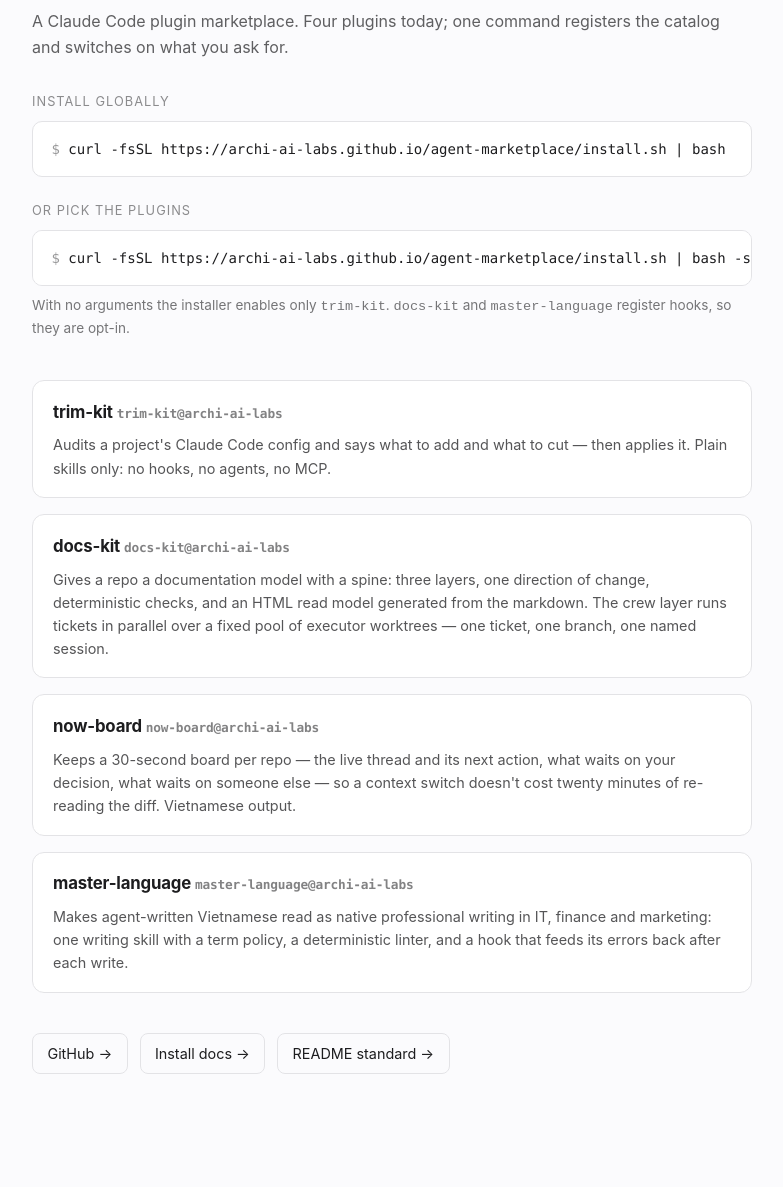
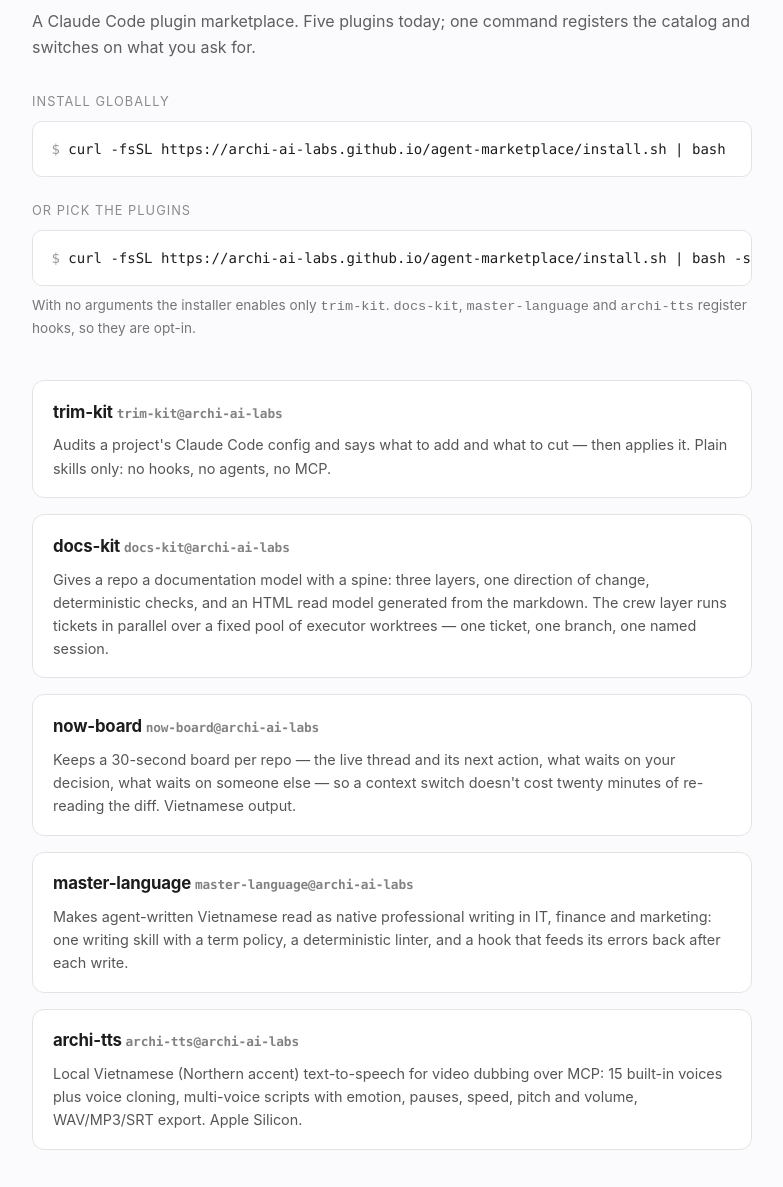
Before and after one commit to archi-ai-labs/agent-marketplace, a plain HTML site: page index.html in a window 1280 px wide. Shown: the part 79-1266 px from the top of the page, without its empty margins (248-1031 px from the left). Before the commit the page ends 1185 px from the top, so only its background shows below. Drawn offline with Linux system fonts and the light colour scheme.

Commit message:
Catalog: add archi-tts
Local Vietnamese text-to-speech for video dubbing over MCP
(archi-ai-labs/archi-tts v0.1.0). It registers a SessionStart hook and an
MCP server, so it ships defaultEnabled false and the installer enables it
only on --plugins. The COMMUNITY-PLUGIN-STANDARD roster gains its row: no
open skills, setup is closed.

Co-Authored-By: Claude Opus 5.5 <noreply@anthropic.com>

```diff
--- a/index.html
+++ b/index.html
@@ -4,7 +4,7 @@
 <meta charset="utf-8">
 <meta name="viewport" content="width=device-width, initial-scale=1">
 <title>archi-ai-labs — Claude Code plugins</title>
-<meta name="description" content="The archi-ai-labs marketplace for Claude Code: trim-kit, docs-kit, now-board and master-language, installable with one command.">
+<meta name="description" content="The archi-ai-labs marketplace for Claude Code: trim-kit, docs-kit, now-board, master-language and archi-tts, installable with one command.">
 <style>
   :root { color-scheme: light dark; }
   * { box-sizing: border-box; }
@@ -51,14 +51,14 @@
 <body>
 <main>
   <h1>archi-ai-labs</h1>
-  <p class="tag">A Claude Code plugin marketplace. Four plugins today; one command registers the catalog and switches on what you ask for.</p>
+  <p class="tag">A Claude Code plugin marketplace. Five plugins today; one command registers the catalog and switches on what you ask for.</p>
 
   <p class="label">Install globally</p>
   <div class="cmd"><span class="p">$ </span>curl -fsSL https://archi-ai-labs.github.io/agent-marketplace/install.sh | bash</div>
 
   <p class="label">Or pick the plugins</p>
-  <div class="cmd"><span class="p">$ </span>curl -fsSL https://archi-ai-labs.github.io/agent-marketplace/install.sh | bash -s -- --plugins trim-kit,docs-kit,now-board,master-language</div>
-  <p class="note">With no arguments the installer enables only <code>trim-kit</code>. <code>docs-kit</code> and <code>master-language</code> register hooks, so they are opt-in.</p>
+  <div class="cmd"><span class="p">$ </span>curl -fsSL https://archi-ai-labs.github.io/agent-marketplace/install.sh | bash -s -- --plugins trim-kit,docs-kit,now-board,master-language,archi-tts</div>
+  <p class="note">With no arguments the installer enables only <code>trim-kit</code>. <code>docs-kit</code>, <code>master-language</code> and <code>archi-tts</code> register hooks, so they are opt-in.</p>
 
   <div class="plugins">
     <a class="card" href="https://github.com/archi-ai-labs/trim-kit">
@@ -77,6 +77,10 @@
       <h2>master-language <code>master-language@archi-ai-labs</code></h2>
       <p>Makes agent-written Vietnamese read as native professional writing in IT, finance and marketing: one writing skill with a term policy, a deterministic linter, and a hook that feeds its errors back after each write.</p>
     </a>
+    <a class="card" href="https://github.com/archi-ai-labs/archi-tts">
+      <h2>archi-tts <code>archi-tts@archi-ai-labs</code></h2>
+      <p>Local Vietnamese (Northern accent) text-to-speech for video dubbing over MCP: 15 built-in voices plus voice cloning, multi-voice scripts with emotion, pauses, speed, pitch and volume, WAV/MP3/SRT export. Apple Silicon.</p>
+    </a>
   </div>
 
   <div class="links">
```
Also changed, not shown: .claude-plugin/marketplace.json, 3 other files.
